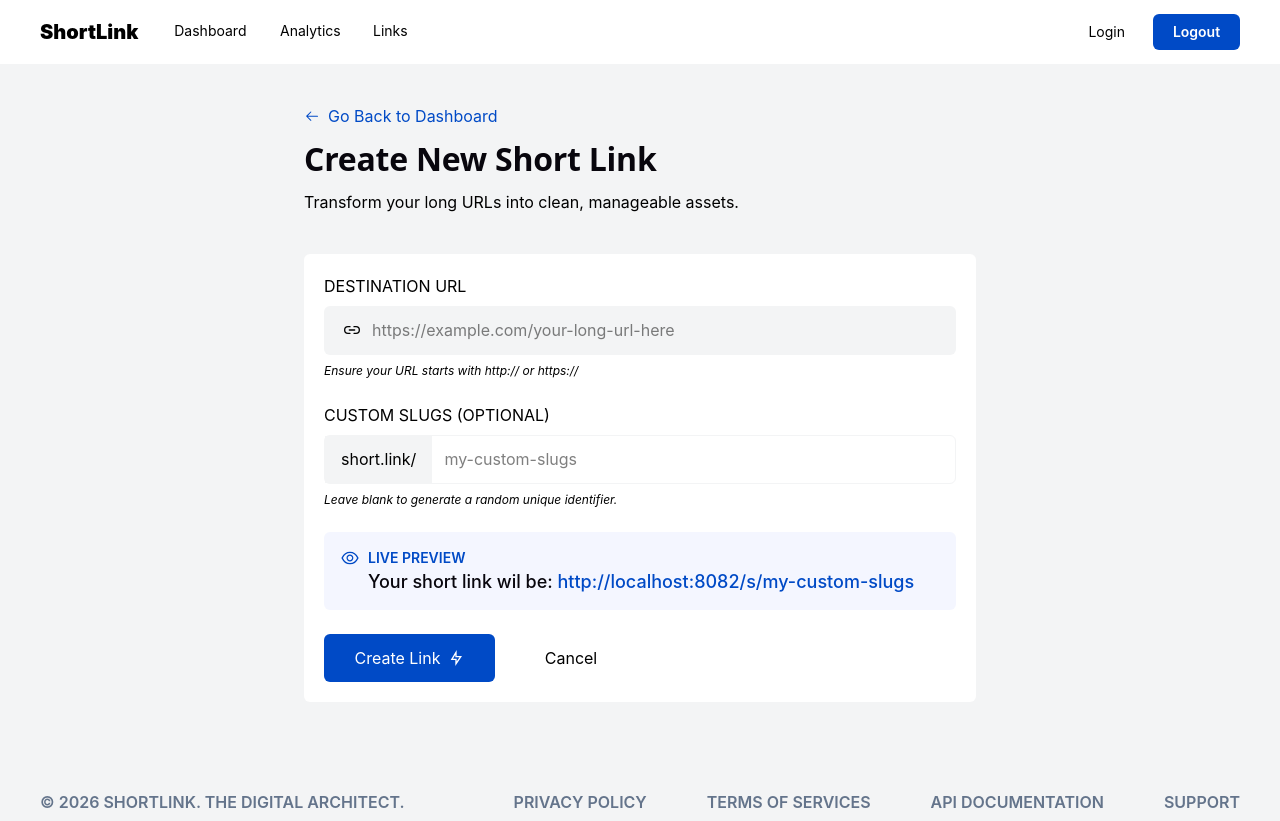
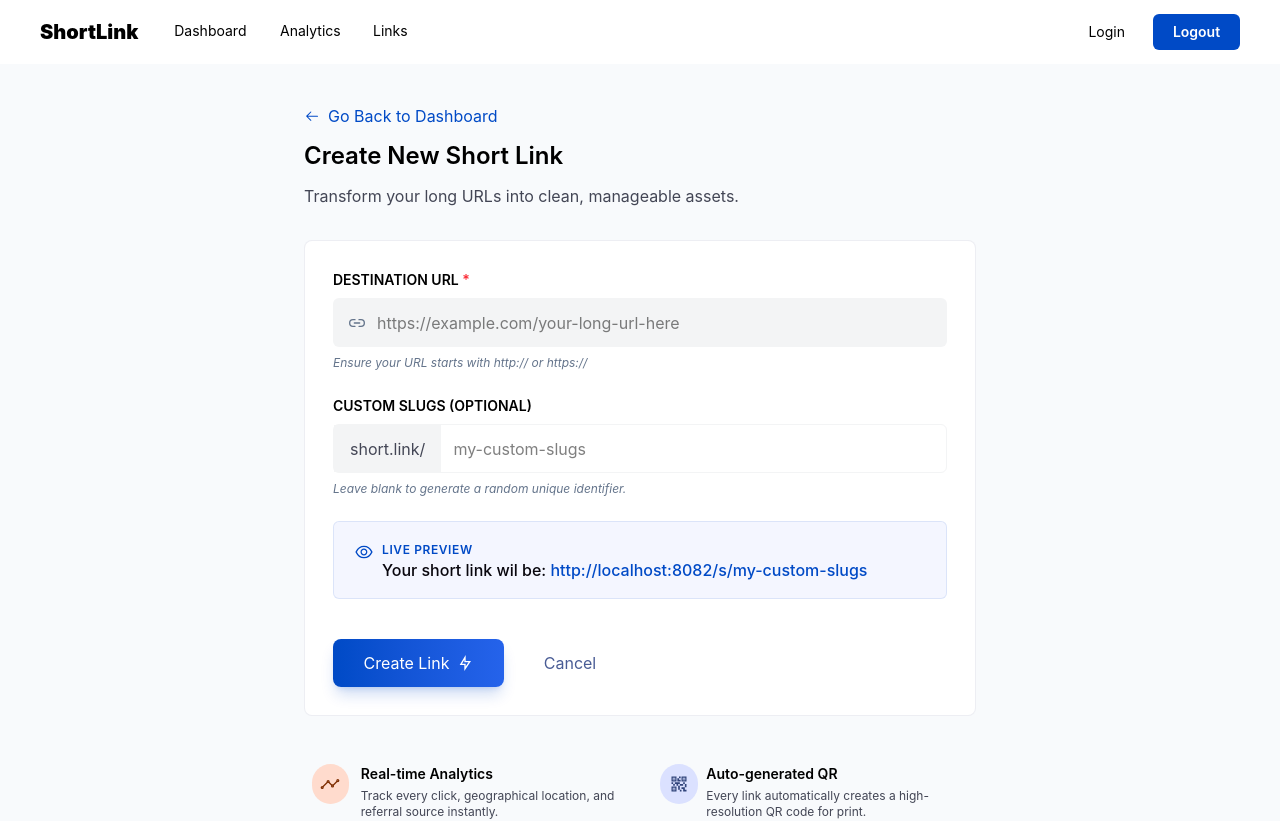
Before and after one commit to bildanjhry/koda-b8-phase3-frontend, a React (Vite) app: page /create-link in a window 1280 px wide. Shown: the top 821 px of the page. Built offline with nearby package versions, Linux system fonts and the light colour scheme.

Commit message:
feat: do some refinement at links page environment

```diff
--- a/src/index.css
+++ b/src/index.css
@@ -2,15 +2,16 @@
 
 :root {
   --text: #434655;
-  --mute:#64748B;
+  --mute: #64748B;
   --text-h: #08060d;
   --bg: #fff;
+  --more-mute: #94A3B8;
   --border: #e5e4e7;
   --code-bg: #f4f3ec;
-  --primary:#004AC6;
-  --border:#C3C6D74D;
-  --base:#F3F4F5;
-  --accent: #aa3bff;
+  --primary: #004AC6;
+  --border: #C3C6D74D;
+  --base: #F3F4F5;
+  --accent: #004AC61A;
   --accent-bg: rgba(170, 59, 255, 0.1);
   --accent-border: rgba(170, 59, 255, 0.5);
   --social-bg: rgba(244, 243, 236, 0.5);
@@ -23,6 +24,8 @@
 
   @theme {
     --shadow-cus: 0 20px 50px 0 rgba(0, 74, 198, 0.1);
+    --shadow-button: 0px 4px 6px -4px rgba(0, 74, 198, 0.2),
+      0px 10px 15px -3px rgba(0, 74, 198, 0.2);
   }
 
 }
@@ -51,19 +54,23 @@ h2 {
 h1 {
   font-size: 65px;
   letter-spacing: -1.68px;
+
   @media (max-width: 1024px) {
     font-size: 36px;
     margin: 20px 0;
   }
 }
+
 h2 {
   font-size: 32px;
   line-height: 118%;
   letter-spacing: -0.24px;
+
   @media (max-width: 1024px) {
     font-size: 20px;
   }
 }
+
 p {
   margin: 0;
 }
--- /dev/null
+++ b/src/libs/date-format.js
@@ -0,0 +1,10 @@
+export default function dateFormat(date) {
+    const newDate = new Date(date)
+
+    const formatted = newDate.toLocaleDateString("en-US", {
+        month: "short",
+        day: "numeric",
+        year: "numeric",
+    })
+    return formatted
+}
--- a/src/pages/CreateLink.jsx
+++ b/src/pages/CreateLink.jsx
@@ -3,6 +3,8 @@ import { GoArrowLeft } from "react-icons/go";
 import { FiLink2 } from "react-icons/fi";
 import { AiOutlineEye } from "react-icons/ai";
 import { RiFlashlightLine } from "react-icons/ri";
+import { IoAnalyticsOutline } from "react-icons/io5";
+import { MdQrCode2 } from "react-icons/md";
 
 export default function CreateLink(){
 
@@ -27,8 +29,8 @@ export default function CreateLink(){
     }
 
     return(
-        <div className="pb-10 bg-(--base) flex flex-col items-center">
-            <div className="mt-10 flex flex-col w-2xl gap-10">
+        <div className="pb-10 bg-slate-50 flex flex-col items-center">
+            <div className="mt-10 flex flex-col w-2xl gap-8">
                 <header className="flex flex-col items-start gap-3">
                     <Link
                     className="flex items-center text-left gap-2 text-(--primary)"
@@ -36,18 +38,21 @@ export default function CreateLink(){
                     <GoArrowLeft/>
                     <p>Go Back to Dashboard</p>
                     </Link>
-                    <h2>Create New Short Link</h2>
-                    <p>Transform your long URLs into clean, manageable assets.</p>
+                    <p className="text-2xl font-semibold">Create New Short Link</p>
+                    <p className="text-(--text)">Transform your long URLs into clean, manageable assets.</p>
                 </header>
-                <main className="bg-white rounded-md w-full h-fit p-5">
+
+                <main className="bg-white rounded-lg border
+                border-(--border) w-full h-fit p-7">
                     <form
                     onSubmit={handleSubmit}
                     className="flex flex-col gap-6"
                     action="">
                         <div className="flex flex-col gap-2 text-left">
-                            <label htmlFor="url">DESTINATION URL</label>
+                            <label htmlFor="url"
+                            className="text-[14px] font-semibold ">DESTINATION URL <span className="text-red-500">*</span></label>
                             <div className="flex h-12.25 bg-(--base) rounded-md ">
-                                <div className="w-10 ml-2 cent-content">
+                                <div className="w-10 text-(--mute) ml-1 cent-content">
                                     <FiLink2/>
                                 </div>
                                 <input
@@ -55,12 +60,16 @@ export default function CreateLink(){
                                 className="outline-none flex-1"
                                 type="text" id="url" name="url" />
                             </div>
-                            <p className="text-xs mt-6"><i>Ensure your URL starts with http:// or https://</i></p>
+                            <p className="text-xs text-(--mute) mt-6">
+                                <i>Ensure your URL starts with http:// or https://</i></p>
                         </div>
+
                         <div className="flex flex-col gap-2 text-left">
-                            <label htmlFor="slug">CUSTOM SLUGS (OPTIONAL)</label>
+                            <label
+                            className="text-[14px] font-semibold"
+                            htmlFor="slug">CUSTOM SLUGS (OPTIONAL)</label>
                             <div className="flex h-12.25 bg-white rounded-md border border-(--base)">
-                                <div className="w-fit px-4 bg-(--base) cent-content">
+                                <div className="w-fit px-4 bg-(--base) text-(--text) cent-content">
                                     <p>short.link/</p>
                                 </div>
                                 <input
@@ -68,31 +77,60 @@ export default function CreateLink(){
                                 className="outline-none flex-1 pl-3"
                                 type="text" id="slug" name="slug" />
                             </div>
-                            <p className="text-xs mt-6"><i>Leave blank to generate a random unique identifier.</i></p>
+                            <p className="text-xs text-(--mute) mt-6">
+                                <i>Leave blank to generate a random unique identifier.</i></p>
                         </div>
-                        <div className="h-19.5 flex p-4 rounded-md w-full bg-[#DBE1FF4D]">
+
+                        <div className="h-19.5 border border-(--primary)/10 flex p-5 rounded-md w-full bg-[#DBE1FF4D]">
                             <div className="flex w-5 text-(--primary) justify-center items-start">
                                 <AiOutlineEye className="text-xl"/>
                             </div>
-                            <div className="flex text-(--primary) text-sm font-semibold flex-col justify-start h-full pl-2 items-start flex-1">
-                                <p>LIVE PREVIEW</p>
-                                <p className="text-(--text-h) text-lg font-medium">Your short link wil be:
-                                    <span className="text-(--primary)"> http://localhost:8082/s/my-custom-slugs</span></p>
+                            <div className="flex text-(--primary) font-semibold flex-col
+                            justify-start h-full pl-2 items-start flex-1">
+                                <p className="tracking-wider text-xs">LIVE PREVIEW</p>
+                                <p className="text-(--text-h) text-[16px] font-medium">Your short link wil be:
+                                    <span className="text-(--primary)"> http://localhost:8082/s/my-custom-slugs
+                                    </span></p>
                             </div>
                         </div>
-                        <div className="flex items-center gap-4">
+
+                        <div className="flex mt-4 items-center gap-4">
                             <button
                             type="submit"
-                            className="text-white cursor-pointer h-12 rounded-md w-42.75 bg-(--primary) cent-content gap-2">
+                            className="text-white cursor-pointer h-12 rounded-lg w-42.75
+                            bg-linear-to-r from-[#004AC6] to-[#2563EB] shadow-button cent-content gap-2">
                                 <p>Create Link</p>
                                 <RiFlashlightLine/>
                             </button>
-                            <button className=" h-12 rounded-md w-30 cent-content gap-2">
+                            <button
+                            className="text-[#495C95] cursor-pointer h-12 rounded-md w-25 cent-content gap-2">
                                 <p>Cancel</p>
                             </button>
                         </div>
                     </form>
                 </main>
+
+                <footer className="h-40 mt-4 px-2 grid grid-cols-2 gap-10 items-center justify-between">
+                    <section className="flex items-start gap-3 h-full">
+                        <div className="w-14 h-10 rounded-full cent-content bg-[#FFDBCD]">
+                            <IoAnalyticsOutline className="text-xl text-[#7D2D00]"/>
+                        </div>
+                        <div className="flex flex-col gap-1 items-start text-left">
+                            <p className="font-semibold text-sm">Real-time Analytics</p>
+                            <p className="text-(--text) text-xs">Track every click, geographical location, and referral source instantly.</p>
+                        </div>
+                    </section>
+                    <section className="flex items-start gap-2 h-full">
+                        <div className="w-14 h-10 rounded-full cent-content bg-[#DBE1FF]">
+                              <MdQrCode2 className="text-xl text-[#31447B]"/>
+                        </div>
+                        <div className="flex flex-col items-start gap-1 text-left">
+                            <p className="font-semibold text-sm">Auto-generated QR</p>
+                            <p className="text-(--text) text-xs">Every link automatically creates a high-resolution QR code for print.</p>
+                        </div>
+                    </section>
+                </footer>
+
             </div>
         </div>
     )
```
Also changed, not shown: src/pages/MyLinks.jsx (+66 -19 lines).
